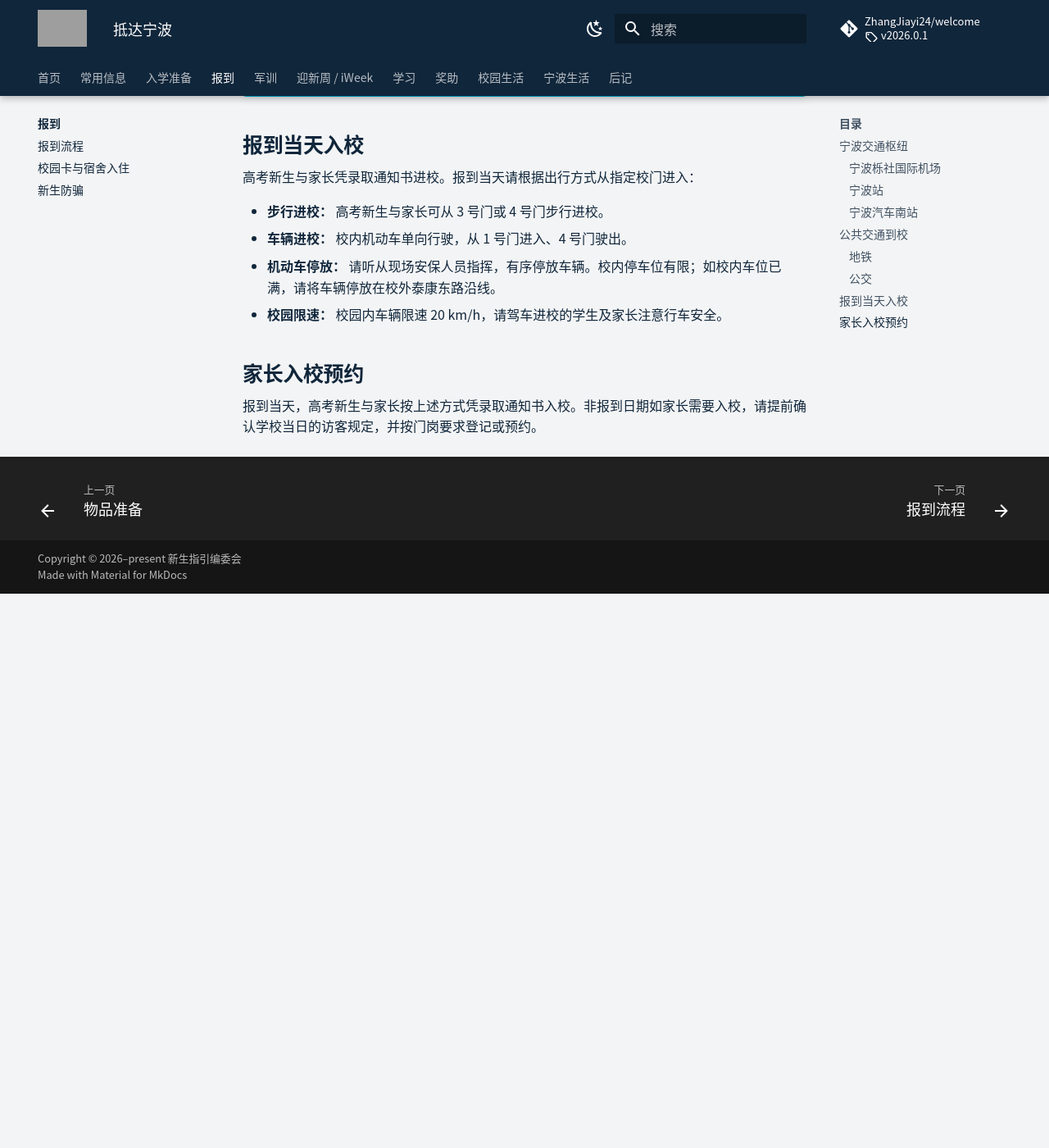
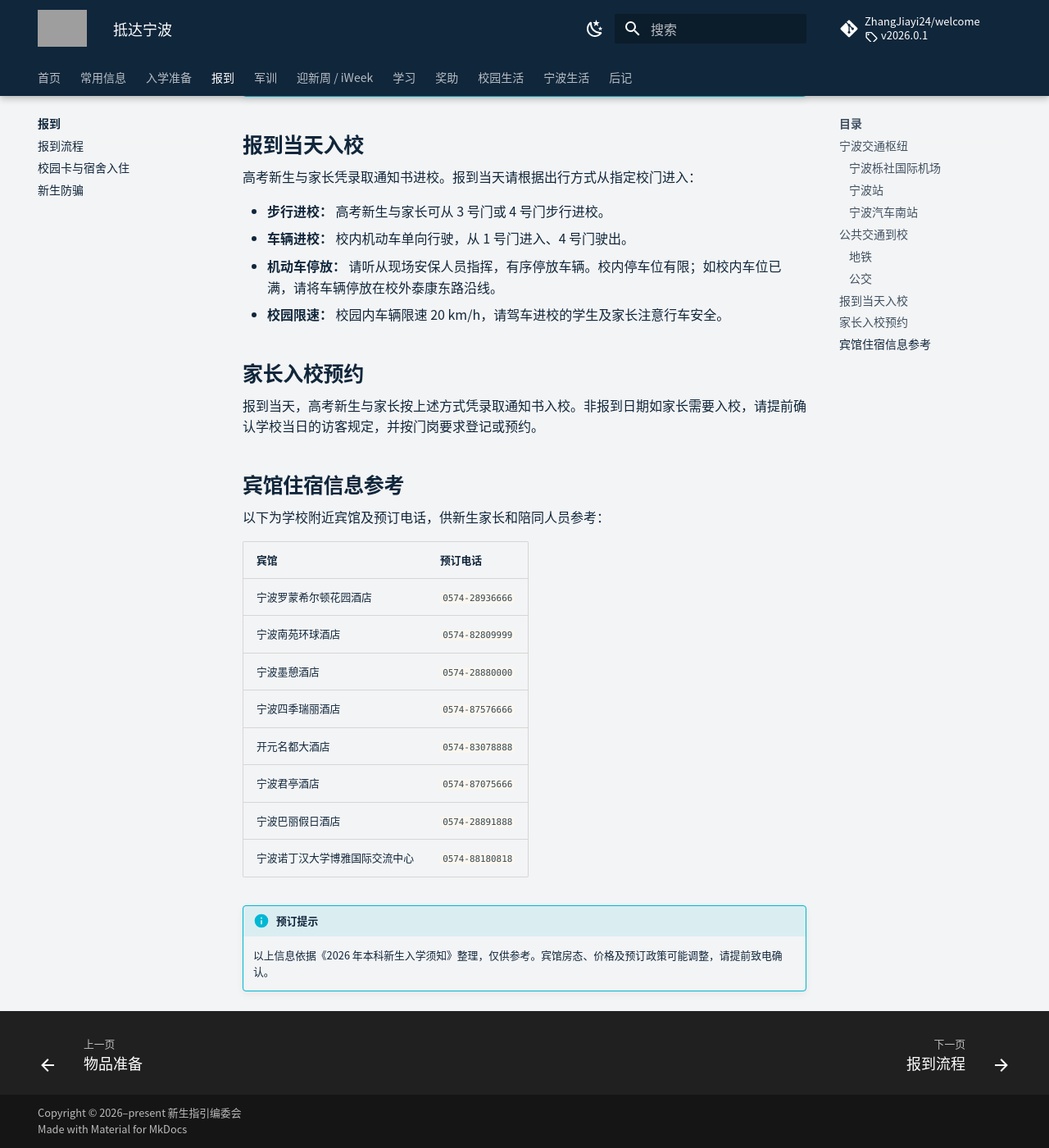
Before and after one commit to ZhangJiayi24/welcome, an MkDocs documentation site: the page built from docs/arrival/index.md, in a window 1280 px wide and 1400 px high, scrolled down 1051 px. Shown: the whole window at 82% size. Built offline with MkDocs 1.6.1 and Material for MkDocs 9.7.7, drawn with Linux system fonts in a browser that asks for light colours; comment, search, counter and statistics services are not loaded; before the commit the page ends 1775 px from its top, so only the background shows below that; grey boxes are pictures that could not be loaded.

Commit message:
补充宾馆住宿信息参考

```diff
--- a/docs/arrival/index.md
+++ b/docs/arrival/index.md
@@ -41,3 +41,21 @@
 ## 家长入校预约
 
 报到当天，高考新生与家长按上述方式凭录取通知书入校。非报到日期如家长需要入校，请提前确认学校当日的访客规定，并按门岗要求登记或预约。
+
+## 宾馆住宿信息参考
+
+以下为学校附近宾馆及预订电话，供新生家长和陪同人员参考：
+
+| 宾馆 | 预订电话 |
+| --- | --- |
+| 宁波罗蒙希尔顿花园酒店 | `0574-28936666` |
+| 宁波南苑环球酒店 | `0574-82809999` |
+| 宁波墨憩酒店 | `0574-28880000` |
+| 宁波四季瑞丽酒店 | `0574-87576666` |
+| 开元名都大酒店 | `0574-83078888` |
+| 宁波君亭酒店 | `0574-87075666` |
+| 宁波巴丽假日酒店 | `0574-28891888` |
+| 宁波诺丁汉大学博雅国际交流中心 | `0574-88180818` |
+
+!!! info "预订提示"
+    以上信息依据《2026 年本科新生入学须知》整理，仅供参考。宾馆房态、价格及预订政策可能调整，请提前致电确认。
```
